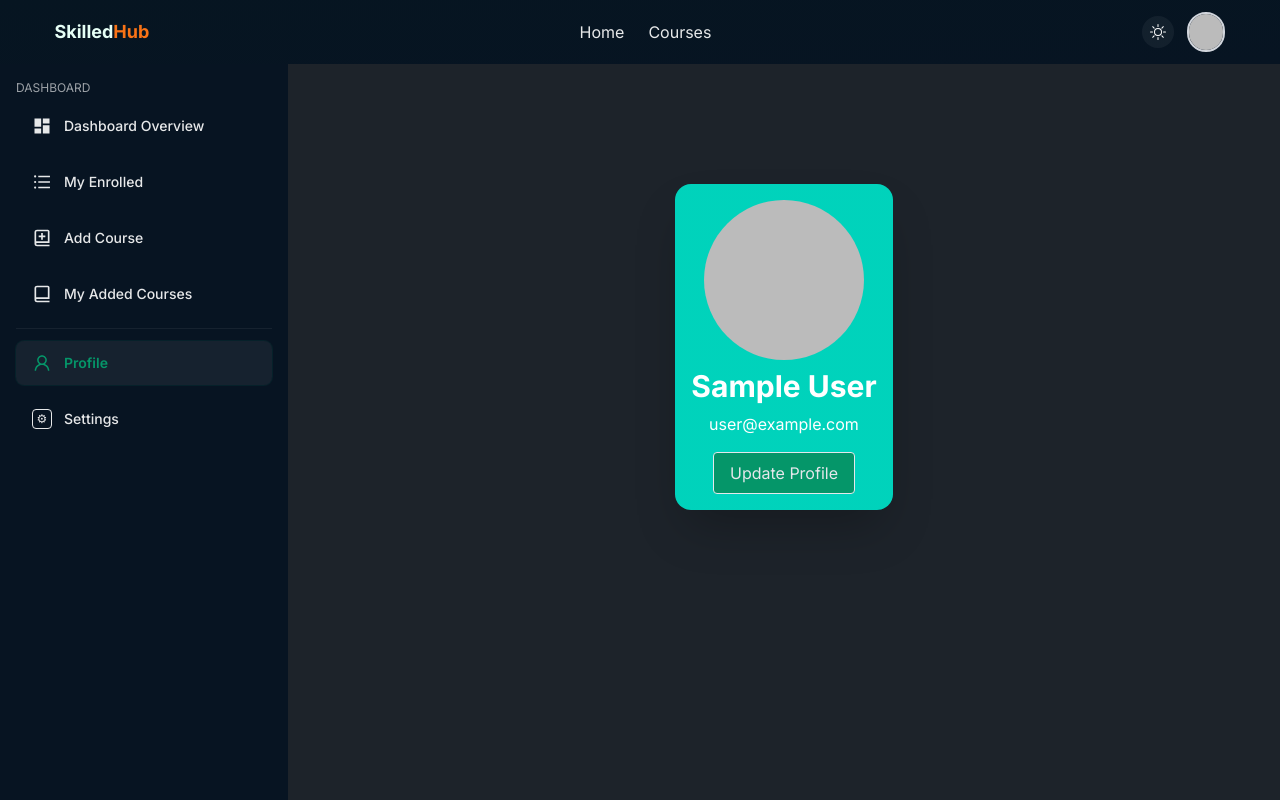
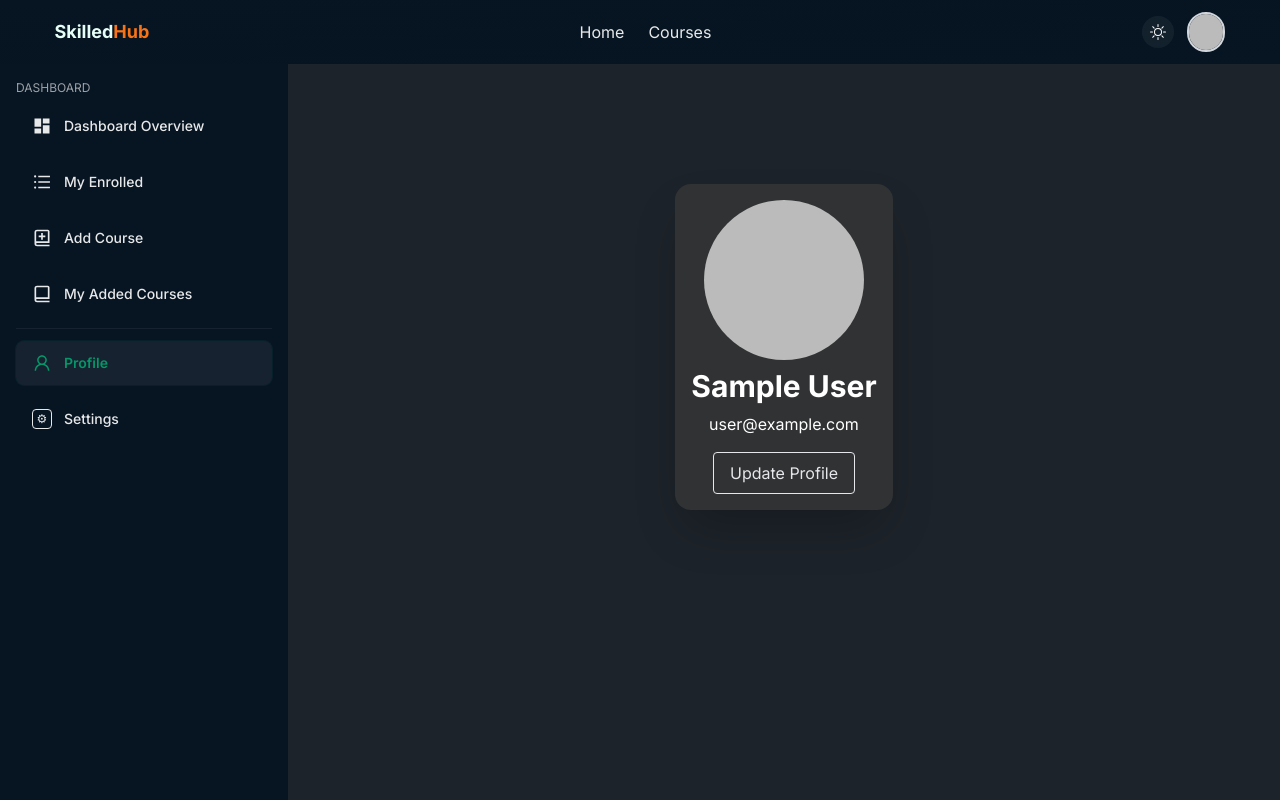
Before and after one commit to injamul007/b12-a10-online-learning-platform-client, a React (Vite) app: page /dashboard/my-profile in a window 1280 px wide. Built offline with nearby package versions, Linux system fonts and the light colour scheme; no server answers; sample sign-in values are in the browser's storage.

Commit message:
update dark mode bg in profile section in dashboard

```diff
--- a/src/pages/Profile/Profile.jsx
+++ b/src/pages/Profile/Profile.jsx
@@ -22,7 +22,7 @@ const Profile = () => {
       <div>
         <title>SkilledHub || My-Profile</title>
         <div className="flex justify-center items-center flex-col lg:flex-row lg:gap-16 gap-2 lg:py-0 py-4 mt-20">
-          <div className="text-center shadow-2xl p-4 bg-linear-to-r from-accent to-accent rounded-2xl lg:w-fit md:w-1/2 w-full">
+          <div className="text-center shadow-2xl p-4 bg-linear-to-r from-accent to-accent dark:bg-linear-to-r dark:from-[#303233] dark:to-[#303233] rounded-2xl lg:w-fit md:w-1/2 w-full">
             <img
               className="lg:w-40 lg:h-40 w-30 h-30 rounded-full mx-auto mb-2"
               src={user?.photoURL || profileIcon}
@@ -36,7 +36,7 @@ const Profile = () => {
             <button
               type="button"
               onClick={handleUpdateProfile}
-              className="relative z-50 pointer-events-auto px-4 py-2 border rounded text-gray-200 bg-[#059669] transition-all duration-300 hover:bg-linear-to-r hover:from-accent hover:to-primary hover:text-black cursor-pointer">
+              className="relative z-50 pointer-events-auto px-4 py-2 border rounded text-gray-200 bg-[#059669] dark:bg-[#303233] transition-all duration-300 hover:bg-linear-to-r hover:from-accent hover:to-primary hover:text-black cursor-pointer">
               Update Profile
             </button>
           </div>
```
